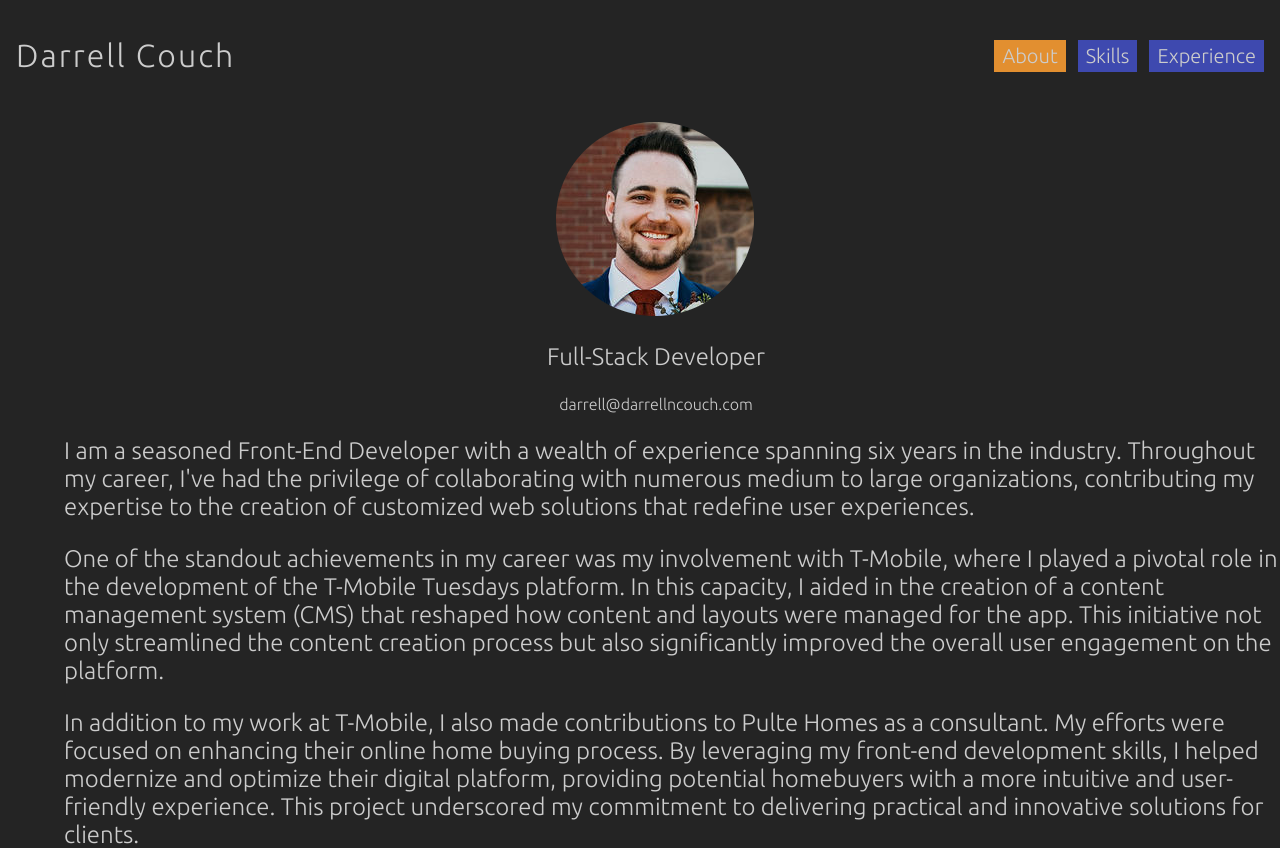
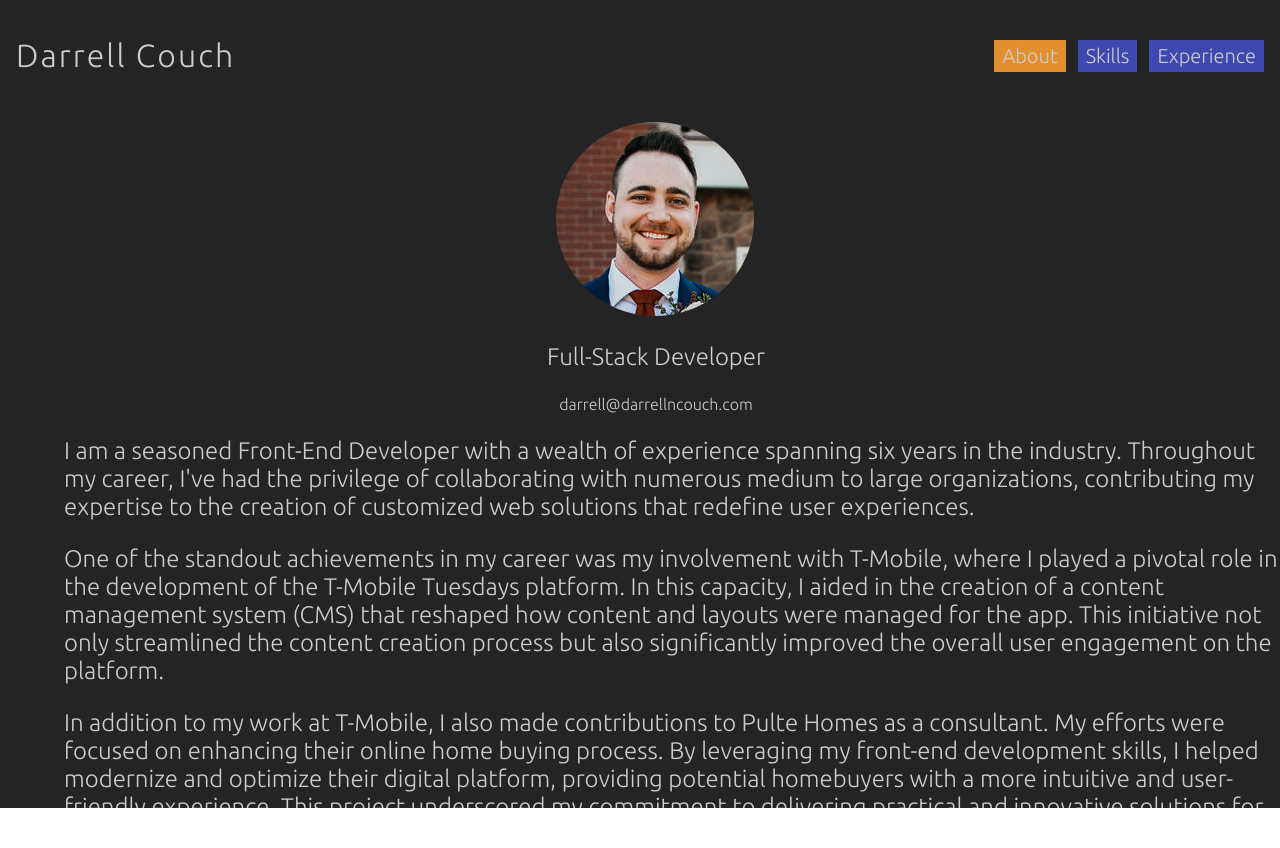
Before and after one commit to darrellncouch/ProfileSite, an Angular app: page / in a window 1280 px wide. Shown: the top 848 px of the page. After the commit the page ends 808 px from the top, so only its background shows below. Built offline with nearby package versions, Linux system fonts and the light colour scheme.

Commit message:
added cert

```diff
--- a/src/app/pages/home/home.component.html
+++ b/src/app/pages/home/home.component.html
@@ -35,4 +35,5 @@
     </p>
   </div>
 
+  <img class="cert" src="https://images.credly.com/size/680x680/images/63316b60-f62d-4e51-aacc-c23cb850089c/azure-developer-associate-600x600.png">
 </div>
--- a/src/app/pages/home/home.component.scss
+++ b/src/app/pages/home/home.component.scss
@@ -22,6 +22,12 @@
   margin-left: 3rem;
 }
 
+.cert {
+  height: 7rem;
+  width: auto;
+  margin: auto;
+}
+
 @media screen and (max-width: 1100px) {
   .info {
     text-align: center;
--- a/src/sass/pages/page.scss
+++ b/src/sass/pages/page.scss
@@ -13,7 +13,7 @@
 
   &--start {
     width: 100svw;
-    height: calc(100svh - $topbarHeight);
+    height: calc(95svh - $topbarHeight);
     font-size: 1.5rem;
     display: flex;
     flex-flow: row wrap;
```
